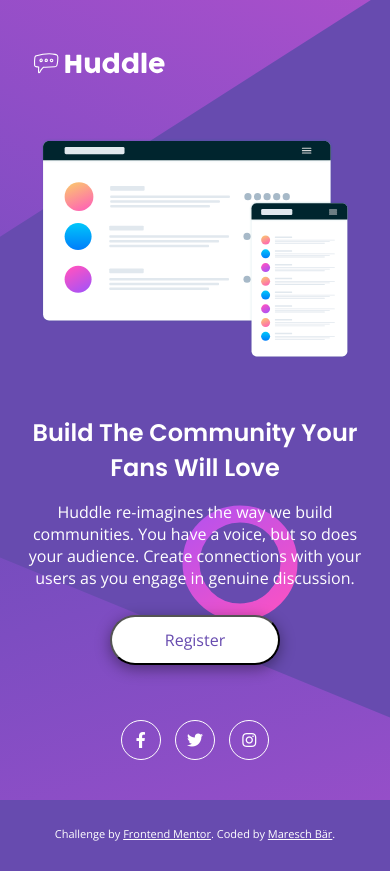
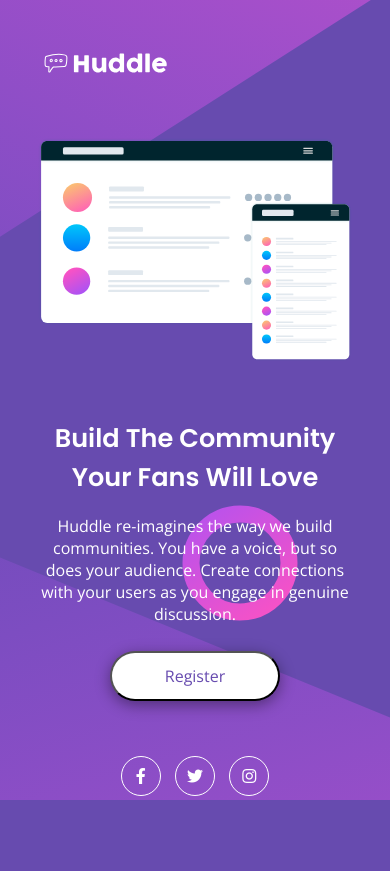
Before and after one commit to marbaer/frontend-mentor, a plain HTML site: page index.html in a window 390 px wide. Drawn offline with nearby package versions, Linux system fonts and the light colour scheme.

Commit message:
Small fixes

```diff
--- a/index.html
+++ b/index.html
@@ -30,11 +30,5 @@
     <a href="#" class="social-button"><i class="fab fa-instagram"></i></a>
   </div>
 </div>
-  <footer>
-    <p class="attribution">
-      Challenge by <a href="https://www.frontendmentor.io?ref=challenge" target="_blank">Frontend Mentor</a>.
-      Coded by <a href="https://github.com/marbaer/" target="_blank">Maresch Bär</a>.
-    </p>
-  </footer>
 </body>
 </html>
--- a/stylesheet/style.css
+++ b/stylesheet/style.css
@@ -77,12 +77,6 @@ button.main-cta {
     text-align: center;
 }
 
-.attribution {
-    font-size: 11px;
-    text-align: center;
-    margin-bottom: 30px;
-}
-
 
 @media all and (min-width: 768px) and (max-width: 1024px) {
     .container {
@@ -95,14 +89,15 @@ button.main-cta {
         text-align: center;
     }
     h1 {
-        font-size: 1.5em;
+        font-size: 1.6em;
     }
     .container {
-        grid-template-columns: 5% 1fr 5%;
+        grid-template-columns: 8% 1fr 8%;
         grid-template-rows: 110px auto auto auto;
     }
     .mockups {
         margin: 20px auto 0 auto;
+        width: 100%;
     }
     .main-text {
         grid-column: 2;
```
